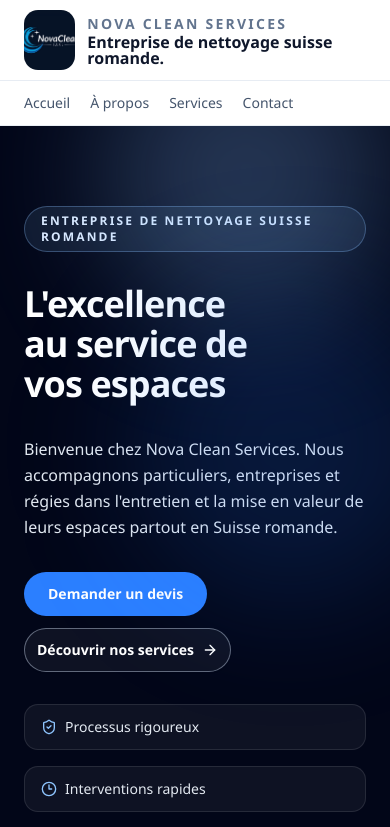
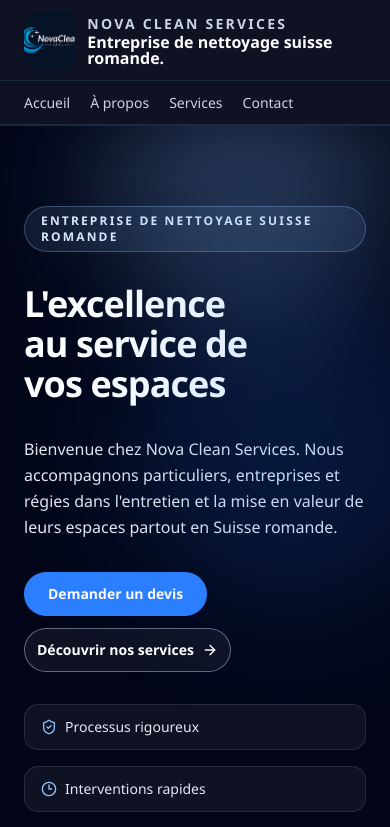
Before and after one commit to power-360/novaclean, a Next.js app: page / in a window 390 px wide. Shown: the top 827 px of the page. Built offline with nearby package versions, Linux system fonts and the light colour scheme.

Commit message:
Change color's menu and add a scroll accent to the header

```diff
--- /dev/null
+++ b/app/components/landing/HeaderScrollAccent.tsx
@@ -0,0 +1,47 @@
+"use client";
+
+import { useEffect, useState } from "react";
+
+export function HeaderScrollAccent() {
+  const [progress, setProgress] = useState(0);
+
+  useEffect(() => {
+    let frame = 0;
+
+    function updateProgress() {
+      const scrollableHeight =
+        document.documentElement.scrollHeight - window.innerHeight;
+      const nextProgress =
+        scrollableHeight > 0 ? window.scrollY / scrollableHeight : 0;
+
+      setProgress(Math.min(1, Math.max(0, nextProgress)));
+    }
+
+    function handleScroll() {
+      cancelAnimationFrame(frame);
+      frame = requestAnimationFrame(updateProgress);
+    }
+
+    updateProgress();
+    window.addEventListener("scroll", handleScroll, { passive: true });
+    window.addEventListener("resize", handleScroll);
+
+    return () => {
+      cancelAnimationFrame(frame);
+      window.removeEventListener("scroll", handleScroll);
+      window.removeEventListener("resize", handleScroll);
+    };
+  }, []);
+
+  return (
+    <div
+      aria-hidden="true"
+      className="pointer-events-none absolute inset-x-0 bottom-0 h-px bg-slate-800"
+    >
+      <div
+        className="h-full origin-left bg-gradient-to-r from-slate-500 via-white to-slate-400 shadow-[0_0_18px_rgba(226,232,240,0.45)] transition-transform duration-150 ease-out"
+        style={{ transform: `scaleX(${progress})` }}
+      />
+    </div>
+  );
+}
--- a/app/page.tsx
+++ b/app/page.tsx
@@ -11,6 +11,7 @@
 } from "lucide-react";
 
 import { ContactForm } from "@/components/ContactForm";
+import { HeaderScrollAccent } from "@/components/landing/HeaderScrollAccent";
 import { Section } from "@/components/landing/Section";
 import {
   detailedServices,
@@ -62,10 +63,10 @@
 export default function Home() {
   return (
     <div className="bg-slate-50 text-slate-900">
-      <header className="sticky top-0 z-40 border-b border-slate-200/70 bg-white/95 backdrop-blur">
+      <header className="sticky top-0 z-40 border-b border-slate-800 bg-slate-950/95 text-white shadow-[0_12px_30px_rgba(2,6,23,0.22)] backdrop-blur">
         <div className="mx-auto flex h-20 w-full max-w-6xl items-center justify-between px-6">
           <a href="#accueil" className="flex items-center gap-3">
-            <BrandMark />
+            <BrandMark dark />
           </a>
 
           <nav className="hidden items-center gap-8 lg:flex">
@@ -73,7 +74,7 @@
               <a
                 key={link.href}
                 href={link.href}
-                className="text-sm font-medium text-slate-600 transition-colors hover:text-slate-950"
+                className="text-sm font-medium text-slate-300 transition-colors hover:text-white"
               >
                 {link.label}
               </a>
@@ -82,24 +83,25 @@
 
           <Button
             asChild
-            className="hidden h-10 rounded-full bg-blue-700 px-5 text-sm font-semibold text-white hover:bg-blue-800 sm:inline-flex"
+            className="hidden h-10 rounded-full bg-white px-5 text-sm font-semibold text-slate-950 hover:bg-slate-200 sm:inline-flex"
           >
             <a href="#contact">Demander un devis</a>
           </Button>
         </div>
-        <nav className="border-t border-slate-200/80 lg:hidden">
+        <nav className="border-t border-slate-800 lg:hidden">
           <div className="mx-auto flex w-full max-w-6xl items-center gap-5 overflow-x-auto px-6 py-3">
             {navLinks.map((link) => (
               <a
                 key={link.href}
                 href={link.href}
-                className="shrink-0 text-sm font-medium text-slate-600 transition-colors hover:text-slate-950"
+                className="shrink-0 text-sm font-medium text-slate-300 transition-colors hover:text-white"
               >
                 {link.label}
               </a>
             ))}
           </div>
         </nav>
+        <HeaderScrollAccent />
       </header>
 
       <main>
```
